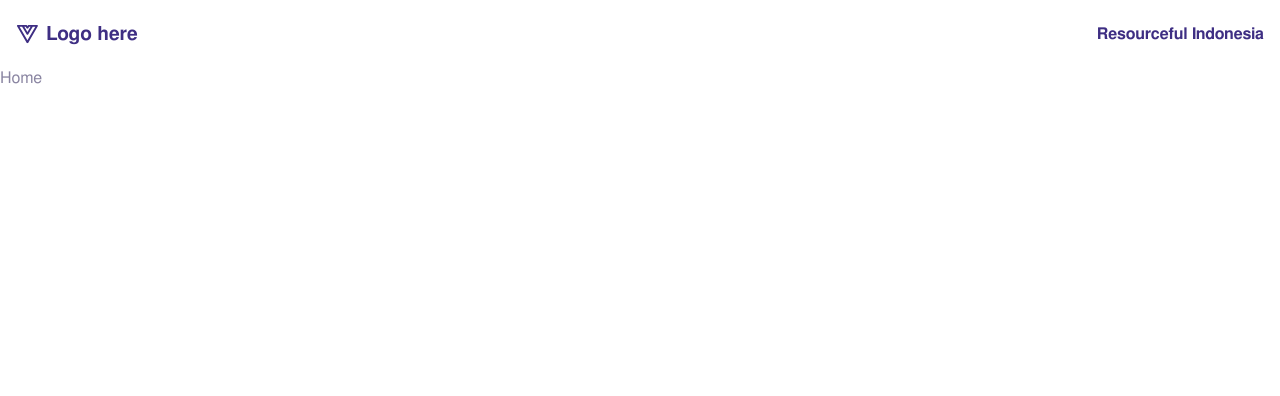
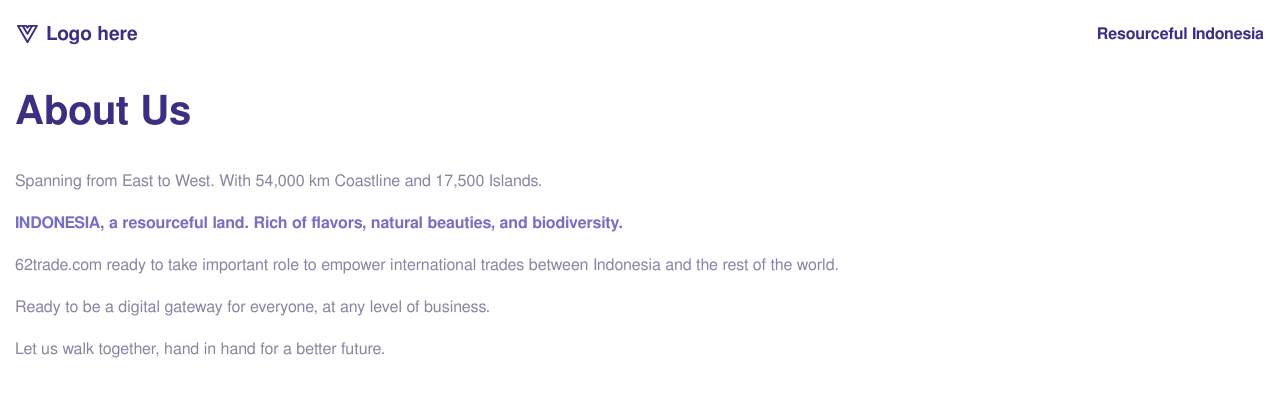
Before and after one commit to ibrahimtrg18/landing-page-indonesia, a Next.js app: page / in a window 1280 px wide. Shown: the top 396 px of the page. Built offline with nearby package versions, Linux system fonts and the light colour scheme.

Commit message:
update pages/index: improving content

```diff
--- a/src/pages/index.js
+++ b/src/pages/index.js
@@ -1,6 +1,28 @@
 import Head from "next/head";
 import Image from "next/image";
+import { HomeContainer } from "../styles/Home";
 
 export default function Home() {
-  return <div>Home</div>;
+  return (
+    <HomeContainer>
+      <h1 className="title text-primary">About Us</h1>
+      <p>
+        Spanning from East to West. With 54,000 km Coastline and 17,500 Islands.
+      </p>
+      <h5 className="catalog text-lightPrimary">
+        INDONESIA, a resourceful land. Rich of flavors, natural beauties, and
+        biodiversity.
+      </h5>
+      <div className="wrapper-paragraph">
+        <p>
+          62trade.com ready to take important role to empower international
+          trades between Indonesia and the rest of the world.
+        </p>
+        <p>
+          Ready to be a digital gateway for everyone, at any level of business.
+        </p>
+        <p>Let us walk together, hand in hand for a better future.</p>
+      </div>
+    </HomeContainer>
+  );
 }
```
